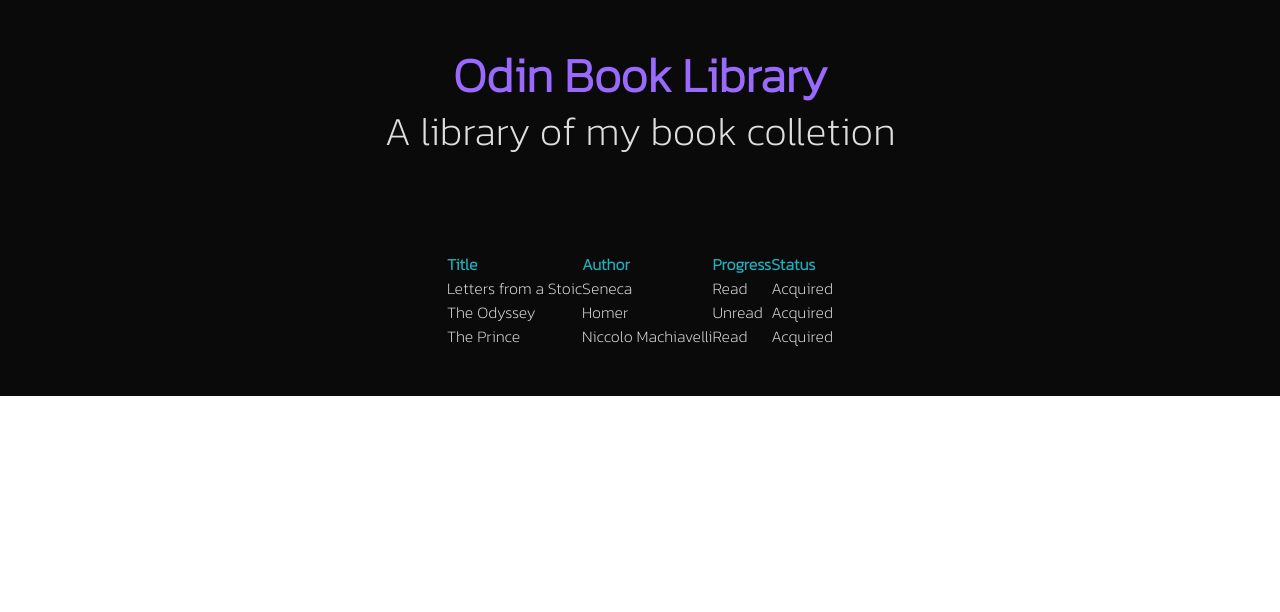
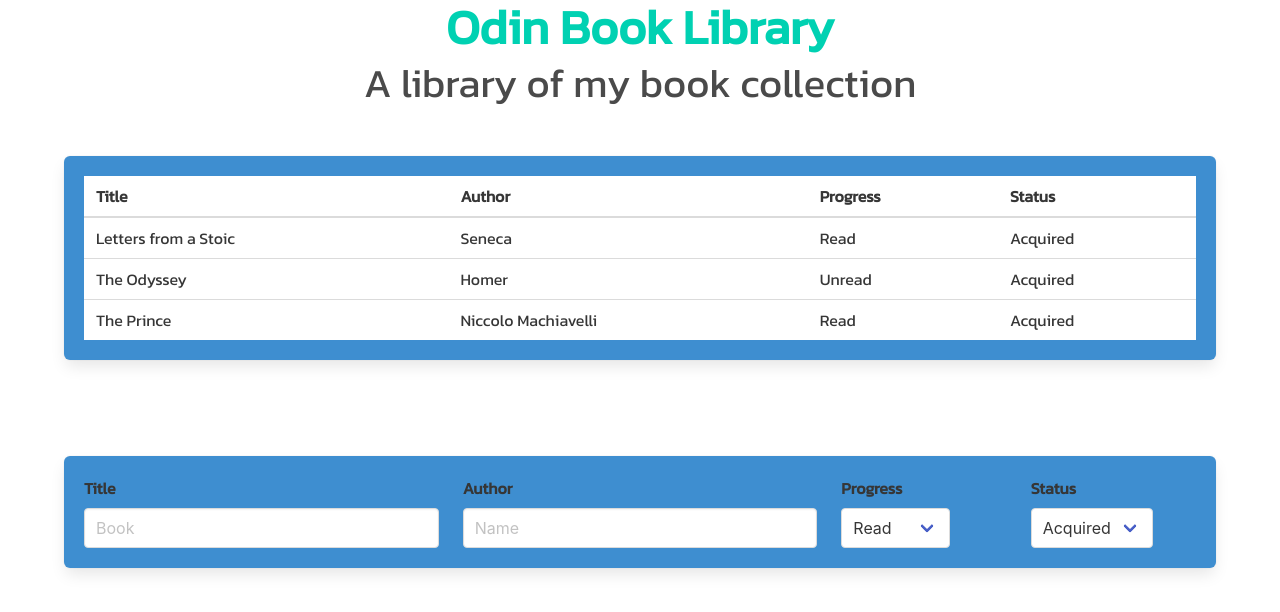
Before and after one commit to anon-legion/my-library, a React (Create React App) app: page / in a window 1280 px wide. Shown: the top 612 px of the page. Built offline with nearby package versions, Linux system fonts and the light colour scheme.

Commit message:
add new components and new theme

```diff
--- a/src/App.css
+++ b/src/App.css
@@ -11,8 +11,8 @@
 }
 
 .center {
-    display: flex;
-    flex-direction: column;
+    /* display: flex;
+    flex-direction: column; */
     justify-content: center;
     align-items: center;
 }
--- a/src/App.js
+++ b/src/App.js
@@ -1,5 +1,6 @@
 import React, {useState} from 'react';
-import Library from './components/library';
+import Library from './components/library.js';
+import NewBook from './components/newBook.js';
 import 'bulma/css/bulma.min.css';
 import './App.css';
 
@@ -33,19 +34,26 @@ function App() {
 
   return (
     <>
-      <section className="hero has-background-black">
-        <div className="hero-body">
-          <div className="container center">
-            <h1 className="title is-1 primary">Odin Book Library</h1>
-            <p className="subtitle is-2 tertiary">A library of my book colletion</p>
+      <header className="hero">
+        <div className="container has-text-centered">
+          <h1 className="title is-1 has-text-primary">Odin Book Library</h1>
+          <p className="subtitle is-2">A library of my book collection</p>
+        </div>
+      </header>
+      <main className="section">
+        <div className="container">
+          <div className="box has-background-info">
+            <Library books={myLibrary} />
           </div>
         </div>
-      </section>
-      <section className="section has-background-black">
-        <div className="container center">
-          <Library books={myLibrary} />
+      </main>
+      <div className="section">
+        <div className="container">
+          <div className="box has-background-info">
+            <NewBook />
+          </div>
         </div>
-      </section>
+      </div>
     </>
   );
 }
--- a/src/components/library.js
+++ b/src/components/library.js
@@ -1,4 +1,4 @@
-import React, {useState} from 'react';
+import React from 'react';
 import 'bulma/css/bulma.min.css';
 import '../App.css'
 
@@ -6,16 +6,16 @@ const header = ['Title', 'Author', 'Progress', 'Status'];
 const Library = ({ books }) => {
     return (
         // <div>
-            <table>
+            <table className="table is-fullwidth is-hoverable">
                 <thead>
                     <tr>
-                        {header.map((label, i) => <th key={i} className="secondary">{label}</th>)}
+                        {header.map((label, i) => <th key={i}>{label}</th>)}
                     </tr>
                 </thead>
                 <tbody>
                     {books.map((book, i) => {
                         return (
-                            <tr key={i} className="tertiary">
+                            <tr key={i}>
                                 <td>{book.title}</td>
                                 <td>{book.author}</td>
                                 <td>{book.isRead ? 'Read' : 'Unread'}</td>
--- /dev/null
+++ b/src/components/newBook.js
@@ -0,0 +1,56 @@
+import React from 'react';
+import 'bulma/css/bulma.min.css';
+import '../App.css'
+
+const NewBook = () => {
+    return (
+        <form>
+            <div className="columns">
+                <div className="column is-4">
+                    <div className="field">
+                        <label className="label">Title</label>
+                        <div className="control">
+                            <input className="input" type="text" placeholder="Book" />
+                        </div>
+                    </div>
+                </div>
+                <div className="column is-4">
+                    <div className="field">
+                        <label className="label">Author</label>
+                        <div className="control">
+                            <input className="input" type="text" placeholder="Name" />
+                        </div>
+                    </div>
+                </div>
+                <div className="column">
+                    <div className="field">
+                        <label className="label">Progress</label>
+                        <div className="control">
+                            <div className="select">
+                                <select>
+                                    <option>Read</option>
+                                    <option>Unread</option>
+                                </select>
+                            </div>
+                        </div>
+                    </div>
+                </div>
+                <div className="column">
+                    <div className="field">
+                        <label className="label">Status</label>
+                        <div className="control">
+                            <div className="select">
+                                <select>
+                                    <option>Acquired</option>
+                                    <option>Lacking</option>
+                                </select>
+                            </div>
+                        </div>
+                    </div>
+                </div>
+            </div>
+        </form>
+    )
+}
+
+export default NewBook;
--- a/src/index.css
+++ b/src/index.css
@@ -1,4 +1,4 @@
-@import url('https://fonts.googleapis.com/css2?family=Kanit:wght@200&display=swap');
+@import url('https://fonts.googleapis.com/css2?family=Kanit&display=swap');
 
 * {
   font-family: 'Kanit', sans-serif;
```
